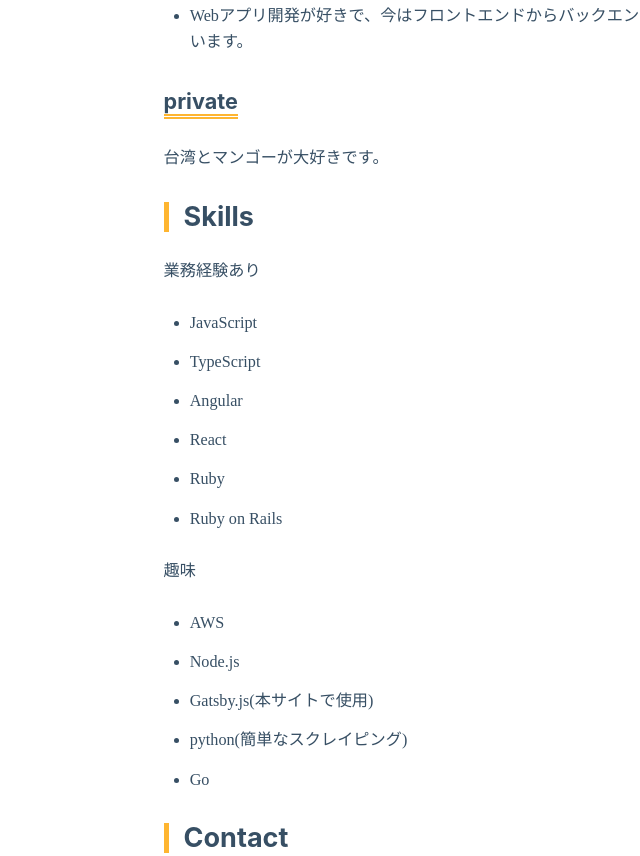
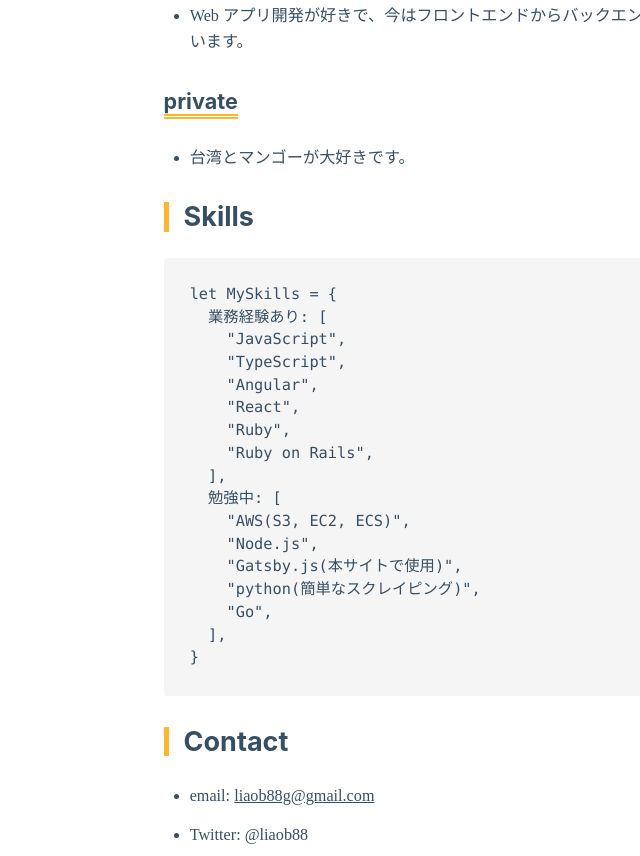
Before and after one commit to liaob88/liaob88blog, a Gatsby site: page /about in a window 1280 px wide. Shown: the part 382-1238 px from the top of the page, without its empty margins (34-674 px from the left). Built offline with nearby package versions, Linux system fonts and the light colour scheme; Gatsby itself is replaced by a stand-in of ours; some packages are replaced by stand-ins of ours; code samples lack their colours.

Commit message:
fix: about ページの skill の部分を修正

````diff
--- a/data/pages/About.md
+++ b/data/pages/About.md
@@ -5,28 +5,38 @@
 ---
 
 ## About Me
+
 ### dev
-- Webアプリ開発が好きで、今はフロントエンドからバックエンド、インフラまで浅く広く興味の赴くまま技術を触っています。
+
+- Web アプリ開発が好きで、今はフロントエンドからバックエンド、インフラまで浅く広く興味の赴くまま技術を触っています。
 
 ### private
-台湾とマンゴーが大好きです。
+
+- 台湾とマンゴーが大好きです。
 
 ## Skills
-業務経験あり
-- JavaScript
-- TypeScript
-- Angular
-- React
-- Ruby
-- Ruby on Rails
 
-趣味
-- AWS
-- Node.js
-- Gatsby.js(本サイトで使用)
-- python(簡単なスクレイピング)
-- Go
+```js
+let MySkills = {
+  業務経験あり: [
+    "JavaScript",
+    "TypeScript",
+    "Angular",
+    "React",
+    "Ruby",
+    "Ruby on Rails",
+  ],
+  勉強中: [
+    "AWS(S3, EC2, ECS)",
+    "Node.js",
+    "Gatsby.js(本サイトで使用)",
+    "python(簡単なスクレイピング)",
+    "Go",
+  ],
+}
+```
 
 ## Contact
+
 - email: liaob88g@gmail.com
 - Twitter: @liaob88
````
Also changed, not shown: gatsby-graphql.ts (+8 -8 lines).
